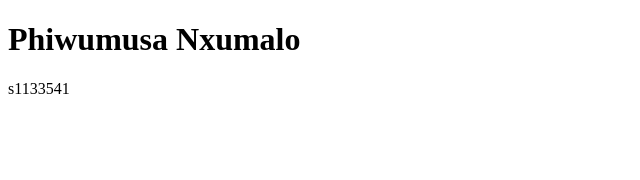
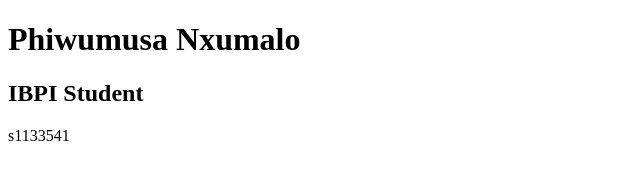
Before and after one commit to moosa-web/web-programming-exercises, a plain HTML site: page index.html in a window 1280 px wide. Shown: the whole page, without its empty margins (0-640 px from the left). Drawn offline with Linux system fonts and the light colour scheme.

Commit message:
Update index.html

```diff
--- a/index.html
+++ b/index.html
@@ -5,6 +5,7 @@
 </head>
 <body>
   <h1>Phiwumusa Nxumalo</h1>
+  <h2>IBPI Student</h2>
   <p>s1133541</p>
 </body>
 </html>
```
